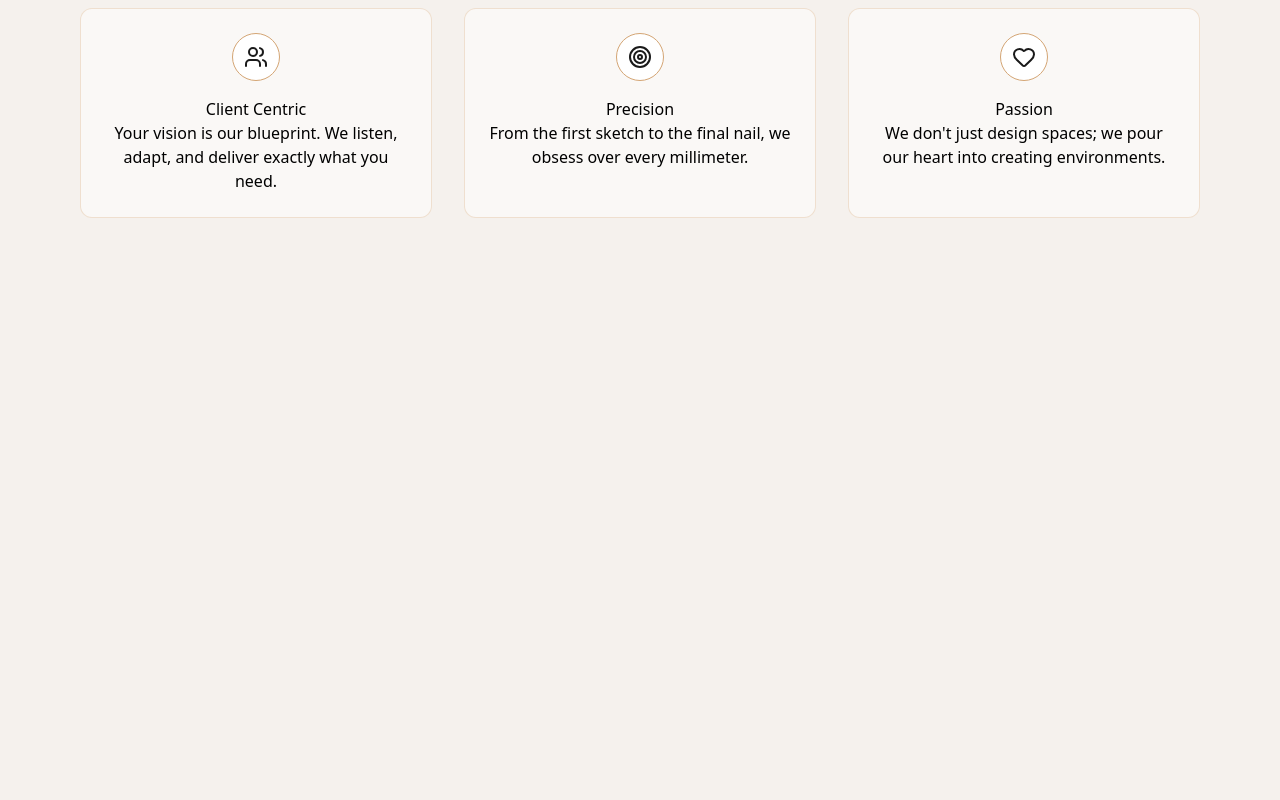
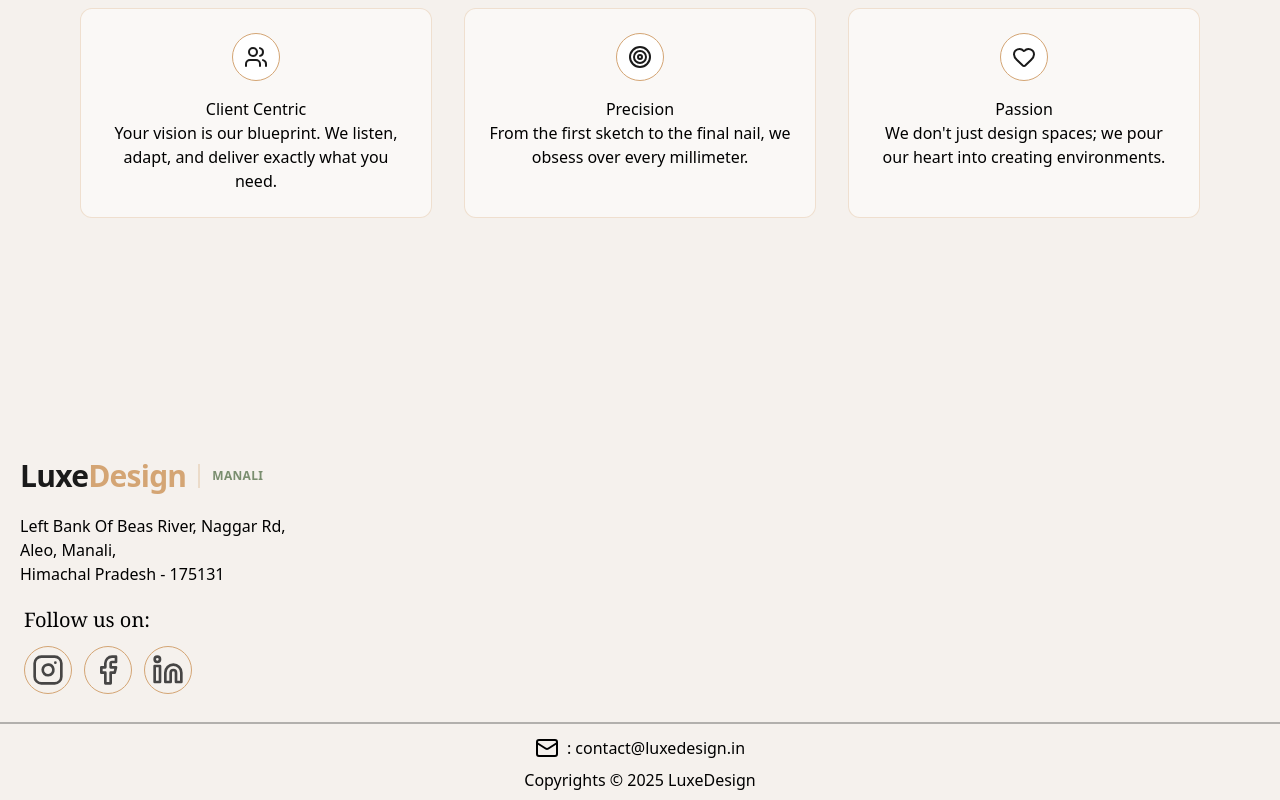
Before and after one commit to moshahidraza1/Interior_Design_Website, a Next.js app: page /about in a window 1280 px wide. Shown: the part 812-1612 px from the top of the page. Before the commit the page ends 1190 px from the top, so only its background shows below. Built offline with nearby package versions, Linux system fonts and the light colour scheme.

Commit message:
added: footer, fixed: get quote button link

```diff
--- a/app/components/ContactForm.tsx
+++ b/app/components/ContactForm.tsx
@@ -35,7 +35,7 @@ const ContactForm = () => {
   return (
     <div id='contact' className='mt-20 py-20'>
       <div className='text-3xl md:text-5xl font-serif text-center'>Get Quote</div>
-      <div className='bg-gold h-0.5 w-30 mx-auto'></div>
+      <div className='bg-gold h-0.5 w-30 mx-auto mt-1'></div>
       <form onSubmit={handleSubmit}  className='max-w-xl md:max-w-3xl mx-auto p-6 bg-white/50 rounded-2xl shadow-sm mt-16'>
         <h3 className='font-semibold text-2xl mt-3 mb-6 text-center'>Contact Us</h3>
         <div className='grid gap-5'>
--- a/app/components/Footer.tsx
+++ b/app/components/Footer.tsx
@@ -1,12 +1,40 @@
 import React from 'react'
+import Link from 'next/link'
+import { Facebook, Instagram, Linkedin, Mail, Twitter, X } from 'lucide-react'
 
 const Footer = () => {
   return (
-    <div>
-      <div>
-        Email
+    <div className='mt-20 mb-2'>
+    <div className='max-w-375 items-center  mx-5'>
+        <div className='flex gap-3 items-center'>
+            <div className='text-dark text-3xl font-bold tracking-tight'>
+                <Link href='/'>Luxe<span className='text-gold'>Design</span></Link>
+            </div>
+            <div className='h-6 w-0.5 bg-gold/30'></div>
+            <div className='text-green text-xs font-semibold tracking-wide uppercase'>Manali</div>
+        </div>
+        <div className='mt-5 text font-medium'>Left Bank Of Beas River, Naggar Rd,<br/> Aleo, Manali,<br/> Himachal Pradesh - 175131</div>
+        <div className='mt-5 mb-3 text-xl font-serif mx-1'>
+        Follow us on:
+        <ul className='flex gap-3 items-center mt-3 text-dark/80'>
+            <li className='border border-gold rounded-full h-12 w-12 flex text-center'>
+                <Instagram className='w-8 h-8 text-center m-auto'/>
+            </li>
+            <li className='border border-gold rounded-full h-12 w-12 flex text-center'>
+                <Facebook className='w-8 h-8 text-center m-auto'/>
+            </li>
+            <li className='border border-gold rounded-full h-12 w-12 flex text-center'><Linkedin className='w-8 h-8 text-center m-auto'/></li>
+        </ul>
       </div>
-      <div>©</div>
+    </div>
+    <div className='mt-7 text-center'>
+        <div className='w-full bg-dark/30 h-0.5 mb-3'></div>
+        <div className='flex justify-center mx-auto gap-2'>
+           <Mail className='text-center'/>
+        <p className=''>: contact@luxedesign.in</p>
+      </div>
+      <div className='mt-2'>Copyrights © 2025 LuxeDesign</div>
+    </div>
     </div>
   )
 }
--- a/app/components/Header.tsx
+++ b/app/components/Header.tsx
@@ -40,9 +40,9 @@ const Header = () => {
 
                 {/* CTA Button + Hamburger */}
                 <div className='flex items-center gap-6 relative z-50'>
-                    <button className='hidden md:block rounded-full flex-shrink-0 text-center bg-gold/50 px-4 py-2'>
+                    <Link href='/#contact' className='hidden md:block rounded-full flex-shrink-0 text-center bg-gold/50 px-4 py-2'>
                         Get Quote
-                    </button>
+                    </Link>
 
                     {/* Hamburger Menu */}
                     <button
@@ -75,7 +75,8 @@ const Header = () => {
                                 {link.label}
                             </Link>
                         ))}
-                        <button className='bg-green rounded-full px-5 py-3 text-center'>Get Quote</button>
+                        <Link href='/#contact' className='bg-gold rounded-full px-5 py-3 text-center' onClick={closeMenu}>Get Quote
+                        </Link>
                     </div>
                 </div>
                 </>
--- a/app/components/Portfolio.tsx
+++ b/app/components/Portfolio.tsx
@@ -30,15 +30,15 @@ const Portfolio = () => {
                     className='object-cover'
                     />
                     <div className='absolute inset-0 bg-gradient-to-t from-black/60 via-black/20 to-transparent'>
-                        <div className='absolute bottom-2 left-4 right-4 text-cream flex items-end justify-between gap-4'>
+                        <div className='absolute bottom-0 w-full p-4  text-cream flex justify-between items-end'>
                            <div>
                             <h3 className='font-semibold text-lg'>{item.name}</h3>
                             <p className='mt-1 text-sm text-cream/80'>
                             Short description or highlight.
                             </p>
                         </div>
-                        <button className='mt-3 text-gold font-medium hover:scale-[1.25] translation-all duration-400'>
-                    View Details →
+                        <button className=' text-gold font-medium text-sm  hover:scale-[1.25] transition-transform duration-300 whitespace-nowrap'>
+                    View →
                 </button>
                         </div>
                     </div>
--- a/app/layout.tsx
+++ b/app/layout.tsx
@@ -2,6 +2,7 @@ import type { Metadata } from "next";
 import { Geist, Geist_Mono } from "next/font/google";
 import "./globals.css";
 import Header from "./components/Header";
+import Footer from "./components/Footer";
 
 
 export const metadata: Metadata = {
@@ -21,6 +22,7 @@ export default function RootLayout({
       >
         <Header/>
         {children}
+        <Footer/>
       </body>
     </html>
   );
```
